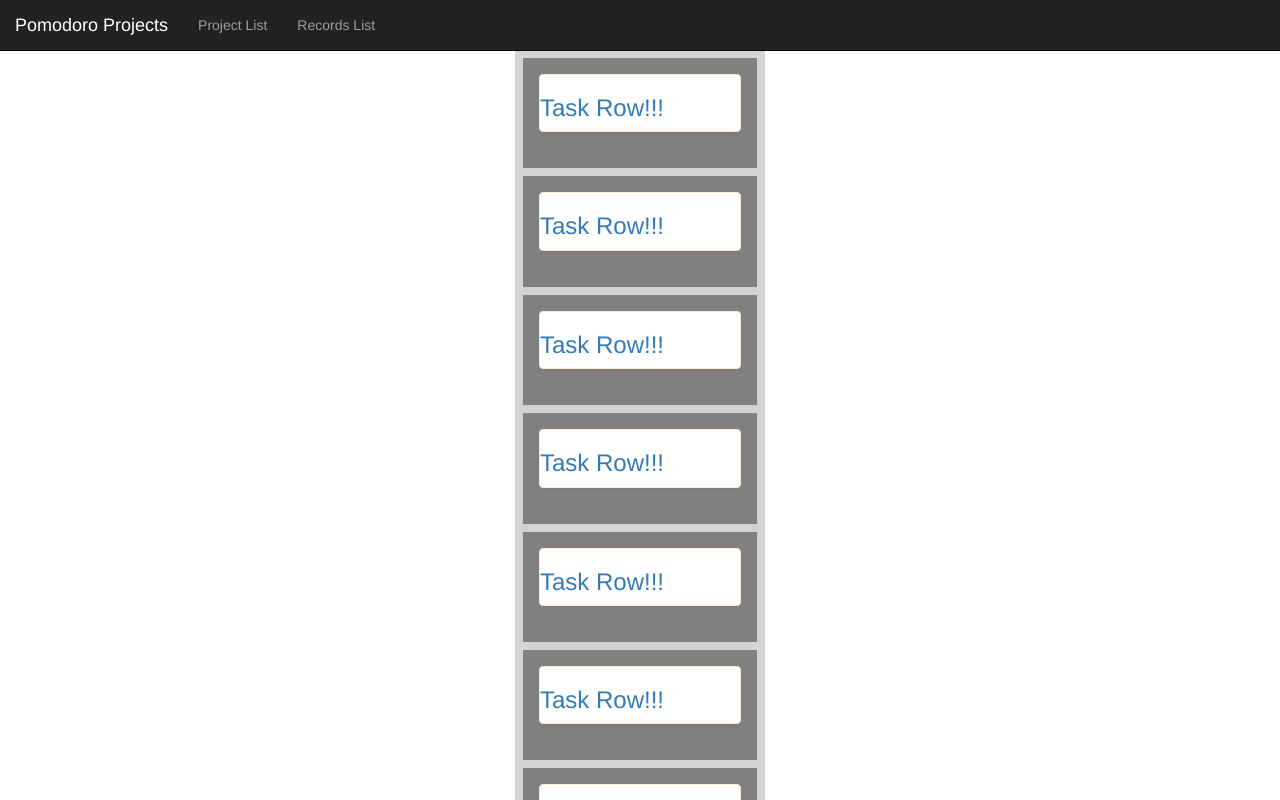
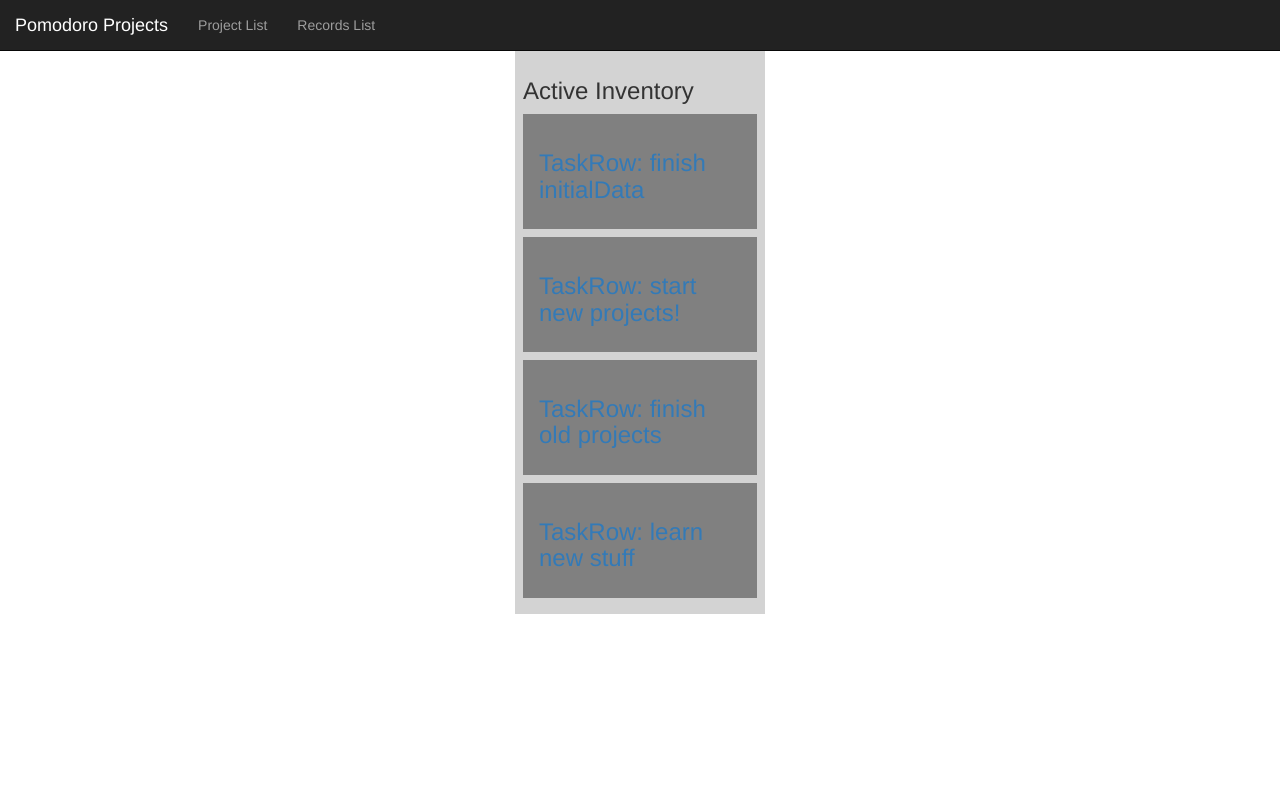
Before and after one commit to DrakeMorrison/TeamPomodoro, a React (Create React App) app: page /overview/0 in a window 1280 px wide. Shown: the top 800 px of the page. Built offline with nearby package versions, Linux system fonts and the light colour scheme.

Commit message:
activeInventory dnd working

```diff
--- a/src/components/Overview/ActiveInventoryColumn/ActiveInventoryColumn.jsx
+++ b/src/components/Overview/ActiveInventoryColumn/ActiveInventoryColumn.jsx
@@ -1,36 +1,11 @@
 import React from 'react';
 import TaskRow from '../TaskRow/TaskRow';
-import { Droppable, Draggable } from 'react-beautiful-dnd';
-
-const getItems = (count, offset = 0) =>
-    Array.from({ length: count }, (v, k) => k).map(k => ({
-        id: `item-${k + offset}`,
-        content: `item ${k + offset}`
-    }));
-
-const grid = 8;
+import { Droppable } from 'react-beautiful-dnd';
 
 export default class ActiveInventoryColumn extends React.Component {
-  state = {
-    items: getItems(10),
-    selected: getItems(5, 10)
-  };
-
   render() {
 
-    const getItemStyle = (isDragging, draggableStyle) => ({
-      // some basic styles to make the items look a bit nicer
-      userSelect: 'none',
-      padding: grid * 2,
-      margin: `0 0 ${grid}px 0`,
-
-      // change background colour if dragging
-      background: isDragging ? 'lightgreen' : 'grey',
-
-      // styles we need to apply on draggables
-      ...draggableStyle
-  });
-
+    // listStyle function
     const getListStyle = isDraggingOver => ({
       background: isDraggingOver ? 'lightblue' : 'lightgrey',
       padding: '8px',
@@ -38,31 +13,20 @@ export default class ActiveInventoryColumn extends React.Component {
     });
 
     return (
-      <Droppable droppableId="droppable">
+      <Droppable droppableId="inventory">
         {(provided, snapshot) => (
             <div
-                ref={provided.innerRef}
-                style={getListStyle(snapshot.isDraggingOver)}>
-                {this.state.items.map((item, index) => (
-                    <Draggable
-                        key={item.id}
-                        draggableId={item.id}
-                        index={index}>
-                        {(provided, snapshot) => (
-                            <div
-                                ref={provided.innerRef}
-                                {...provided.draggableProps}
-                                {...provided.dragHandleProps}
-                                style={getItemStyle(
-                                    snapshot.isDragging,
-                                    provided.draggableProps.style
-                                )}>
-                                <TaskRow />
-                            </div>
-                        )}
-                    </Draggable>
-                ))}
-                {provided.placeholder}
+              ref={provided.innerRef}
+              style={getListStyle(snapshot.isDraggingOver)}
+            >
+              <h3>Active Inventory</h3>
+
+              {this.props.tasks.map((item, index) => (
+
+                <TaskRow key={item.id} task={item} index={index}/>
+
+              ))}
+              {provided.placeholder}
             </div>
         )}
       </Droppable>
--- a/src/components/Overview/Overview.jsx
+++ b/src/components/Overview/Overview.jsx
@@ -1,13 +1,7 @@
 import React, { Component } from 'react';
 import { DragDropContext } from 'react-beautiful-dnd';
 import ActiveInventoryColumn from './ActiveInventoryColumn/ActiveInventoryColumn';
-
-// fake data generator
-const getItems = (count, offset = 0) =>
-    Array.from({ length: count }, (v, k) => k).map(k => ({
-        id: `item-${k + offset}`,
-        content: `item ${k + offset}`
-    }));
+import TodayColumn from './TodayColumnList/TodayColumn/TodayColumn';
 
 // a little function to help us with reordering the result
 const reorder = (list, startIndex, endIndex) => {
@@ -18,9 +12,7 @@ const reorder = (list, startIndex, endIndex) => {
     return result;
 };
 
-/**
- * Moves an item from one list to another list.
- */
+// Moves an item from one list to another list.
 const move = (source, destination, droppableSource, droppableDestination) => {
     const sourceClone = Array.from(source);
     const destClone = Array.from(destination);
@@ -36,23 +28,52 @@ const move = (source, destination, droppableSource, droppableDestination) => {
 };
 
 export default class Overview extends Component {
-    state = {
-        items: getItems(10),
-        selected: getItems(5, 10)
+
+  // building a new state object
+  buildStateObject = () => {
+    // new state object
+    const newState = {
+      inventory: this.props.initialData.tasks
     };
+
+    this.props.initialData.users.forEach(user => {
+      newState[user.name] = [];
+    });
+
+    return newState;
+  }
+
+  // state here because of hoisting
+  state = this.buildStateObject();
 
   /**
    * A semi-generic way to handle multiple lists. Matches
    * the IDs of the droppable container to the names of the
    * source arrays stored in the state.
    */
+
+   // TODO: update this
    id2List = {
-        droppable: 'items',
-        droppable2: 'selected'
-    };
+     inventory: 'inventory'
+   }
+  // id2List = this.buildId2ListObject();
+
+  // buildId2ListObject = () => {
+  //   // idDroppableContainer: nameSourceArray
+  //   const id2List = {
+  //     inventory: 'Inventory',
+  //   }
+
+  //   this.state.forEach(list => {
+  //     id2List[] = list;
+  //   });
+
+  //   return id2List;
+  // }
 
   getList = id => this.state[this.id2List[id]];
 
+  // TODO: figure this out and change to accomodate dynamic number of lists
   onDragEnd = result => {
       const { source, destination } = result;
 
@@ -61,6 +82,7 @@ export default class Overview extends Component {
           return;
       }
 
+      // dropped on the same list it came from
       if (source.droppableId === destination.droppableId) {
           const items = reorder(
               this.getList(source.droppableId),
@@ -90,41 +112,20 @@ export default class Overview extends Component {
       }
   };
 
-    // Normally you would want to split things out into separate components.
-    // But in this example everything is just done in one place for simplicity
   render() {
+
+    const listOfTodayColumns = Object.keys(this.state).forEach(list => {
+      return <TodayColumn droppableId={list} tasks={this.state[list]} />
+    });
+
       return (
         <div className='Overview'>
           <DragDropContext onDragEnd={this.onDragEnd}>
-                <ActiveInventoryColumn />
-                {/* <Droppable droppableId="droppable2">
-                    {(provided, snapshot) => (
-                        <div
-                            ref={provided.innerRef}
-                            style={getListStyle(snapshot.isDraggingOver)}>
-                            {this.state.selected.map((item, index) => (
-                                <Draggable
-                                    key={item.id}
-                                    draggableId={item.id}
-                                    index={index}>
-                                    {(provided, snapshot) => (
-                                        <div
-                                            ref={provided.innerRef}
-                                            {...provided.draggableProps}
-                                            {...provided.dragHandleProps}
-                                            style={getItemStyle(
-                                                snapshot.isDragging,
-                                                provided.draggableProps.style
-                                            )}>
-                                            {item.content}
-                                        </div>
-                                    )}
-                                </Draggable>
-                            ))}
-                            {provided.placeholder}
-                        </div>
-                    )}
-                </Droppable> */}
+
+              <ActiveInventoryColumn tasks={this.state.inventory}/>
+
+              {listOfTodayColumns}
+
           </DragDropContext>
         </div>
       );
--- a/src/components/Overview/TaskRow/TaskRow.jsx
+++ b/src/components/Overview/TaskRow/TaskRow.jsx
@@ -1,16 +1,53 @@
 import React from 'react';
 import { Link } from 'react-router-dom';
+import { Draggable } from 'react-beautiful-dnd';
+
+const grid = 8;
 
 export default class TaskRow extends React.Component {
   render() {
+
+    // item style
+    const getItemStyle = (isDragging, draggableStyle) => ({
+      // some basic styles to make the items look a bit nicer
+      userSelect: 'none',
+      padding: grid * 2,
+      margin: `0 0 ${grid}px 0`,
+
+      // change background colour if dragging
+      background: isDragging ? 'lightgreen' : 'grey',
+
+      // styles we need to apply on draggables
+      ...draggableStyle
+    });
+
     return (
-      <div className='TaskRow panel panel-warning'>
-        <Link to={{
-          pathname: `/timer/`,
-        }}>
-          <h3>Task Row!!!</h3>
-        </Link>
-        </div>
+      <Draggable
+        draggableId={this.props.task.id.toString()}
+        index={this.props.index}
+      >
+        {(provided, snapshot) => (
+
+            <div
+              ref={provided.innerRef}
+              {...provided.draggableProps}
+              {...provided.dragHandleProps}
+              style={getItemStyle(
+                  snapshot.isDragging,
+                  provided.draggableProps.style
+              )}
+            >
+
+            {/* TaskRow Content */}
+            <Link to={{
+              pathname: `/timer/`,
+            }}>
+              <h3>TaskRow: {this.props.task.name}</h3>
+            </Link>
+
+            </div>
+        )}
+      </Draggable>
     );
   }
 }
--- a/src/components/Overview/TodayColumnList/TodayColumn/TodayColumn.jsx
+++ b/src/components/Overview/TodayColumnList/TodayColumn/TodayColumn.jsx
@@ -5,9 +5,9 @@ import { Droppable } from 'react-beautiful-dnd';
 export default class TodayColumn extends React.Component {
   render() {
 
-    const listOfTasksByUser = this.props.data.tasks.map(task => {
+    const listOfTasksByUser = this.props.tasks.map((task, index) => {
       if (task.userId === this.props.user.id) {
-        return <TaskRow key={task.id} task={task} />
+        return <TaskRow key={task.id} task={task} index={index} />
       }
       return null;
   });
```
Also changed, not shown: src/app/app.jsx (indentation only). Lines whose indentation alone changed are shown as unchanged.
